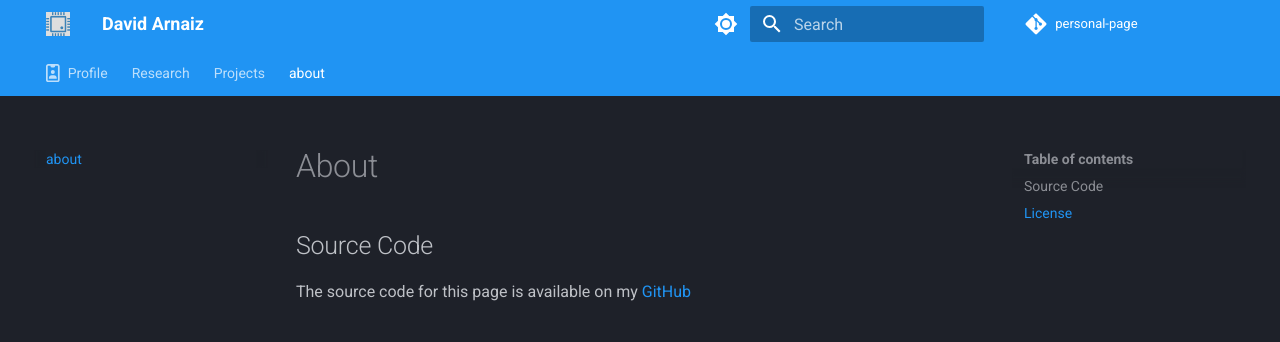
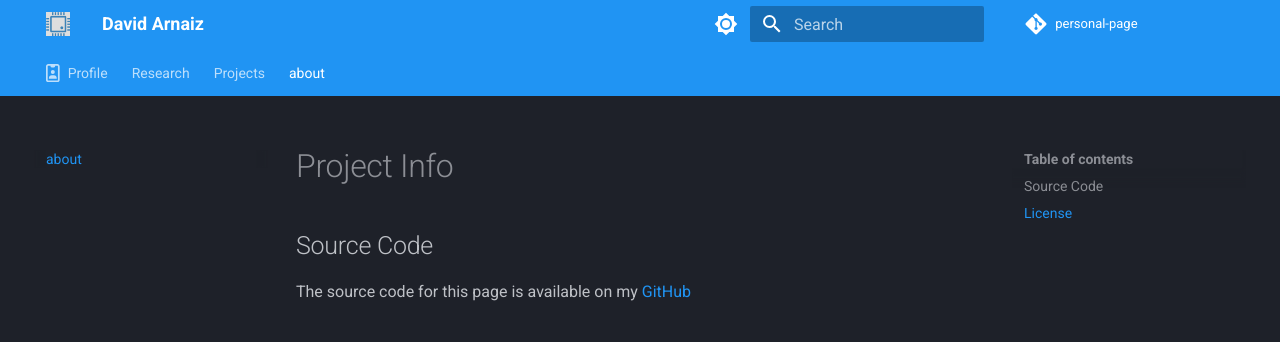
Before and after one commit to ElectronPlant/personal-page, an MkDocs documentation site: the page built from docs/about/about.md, in a window 1280 px wide. Shown: the top 342 px of the page. Built offline with MkDocs 1.6.1 and Material for MkDocs 9.7.7, drawn with Linux system fonts in a browser that asks for light colours; comment, search, counter and statistics services are not loaded.

Commit message:
doc: updated about page

```diff
--- a/docs/about/about.md
+++ b/docs/about/about.md
@@ -1,8 +1,8 @@
 ---
-title: About
+title: Project Info
 ---
 
-# About
+# Project Info
 
 ## Source Code
 The source code for this page is available on my [GitHub](https://github.com/ElectronPlant/personal-page)
```
